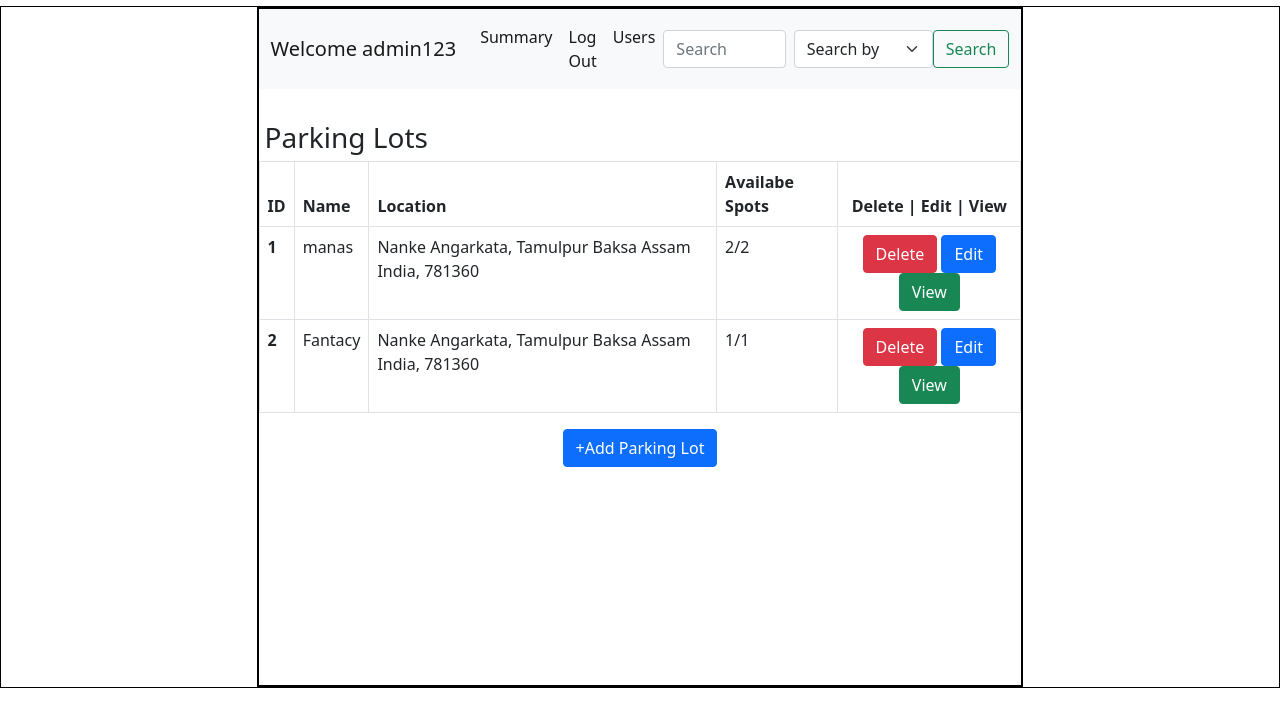
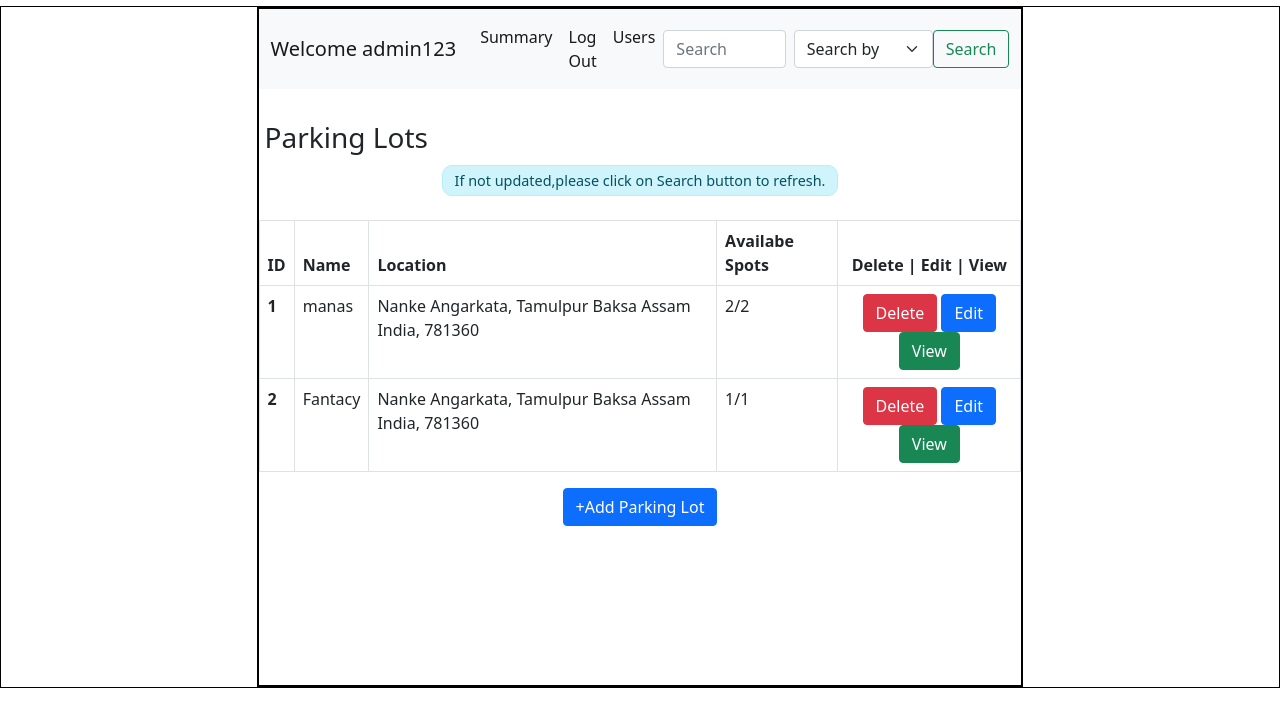
Before and after one commit to 23f2000298/mad1-project, a Flask app: page /admin_dashboard in a window 1280 px wide. Shown: the top 727 px of the page. Run offline with Flask 3, Linux system fonts and the light colour scheme; data comes from the database, SQL or seed files in the repository; both versions use the stored data as it was after the commit.

Commit message:
Last before summit,might be

```diff
--- a/application/contollers.py
+++ b/application/contollers.py
@@ -180,61 +180,6 @@ def view_parkinglot(parkinglot_id):
     return render_template("view_lot.html",this_parkinglot = this_parkinglot,booked_spots_ids = booked_spots_ids,bookings_by_spot = booking_by_spot)
 
 
-# @app.route("/delete_spot/<int:parkinglot_id>/<int:spot_id>",methods = ["GET","POST"])
-# def delete_spot(parkinglot_id,spot_id):
-#     booking = Booking.query.filter_by(lot_id = parkinglot_id,spot_id = spot_id).first()
-#     if booking:
-#         return "<h1>cannot delete this spot because it has booking</h1>"
-#     spot = Booking.query.filter_by(id = spot_id).first()
-#     db.session.delete(spot)
-#     db.session.commit()
-#     return f"Spot {spot_id} deleted successfully"
-
-
-# @app.route("/book/<int:parkinglot_id>/<int:user_id>",methods = ["GET","POST"])
-# def book(parkinglot_id,user_id):
-#     this_parkinglot = ParkingLot.query.filter_by(id = parkinglot_id).first()
-#     this_user = User.query.filter_by(id = user_id).first()
-#     spots = Booking.query.filter_by(lot_id = this_parkinglot.id).all()
-#     if request.method == "GET":
-#         existing_spots = Booking.query.filter_by(lot_id = this_parkinglot.id).count()
-#         next_spot_id = existing_spots + 1
-#         if next_spot_id > this_parkinglot.maximum_spot:
-#             return render_template("sorry all full")
-#         return render_template("book.html",this_parkinglot = this_parkinglot,this_user = this_user,next_spot_id = next_spot_id)
-#     else:
-#         vehicle_no = request.form["vehicle_no"]
-#         spot_id = int(request.form["spot_id"])
-#         lot_id = int(request.form["lot_id"])
-#         user_id = int(request.form["user_id"])
-
-#         existing_booking = Booking.query.filter_by(vehicle_no = vehicle_no,available = False).first()
-
-#         if existing_booking:
-
-#                 return "<h1>vehicle already booked</h1>"
-
-#         booking = Booking(vehicle_no = vehicle_no,spot_id = spot_id,lot_id = lot_id,user_id = user_id,parking_time = datetime.now(),available = False)
-
-#         db.session.add(booking)
-#         db.session.commit()
-#         spots = Booking.query.filter_by(user_id = this_user.id).all()
-#         parkinglots = ParkingLot.query.all()
-#         lot_info = []
-#         for lot in parkinglots:
-#             total_spots = lot.maximum_spot
-#             booked_spots = Booking.query.filter_by(lot_id = lot.id).count()
-#             available_spots = total_spots - booked_spots
-#             lot_info.append({
-#                 "id":lot.id,
-#                 "name":lot.name,
-#                 "address":lot.address,
-#                 "available":available_spots,
-#                 "total":total_spots
-#             })
-#         history = Booking.query.filter(Booking.user_id == this_user.id,Booking.release_time != None).all()  #new
-#         return render_template("user_dashboard.html",this_user = this_user,spots = spots,lot_info = lot_info)
-
 @app.route("/book/<int:parkinglot_id>/<int:user_id>",methods = ["GET","POST"])
 def book(parkinglot_id,user_id):
     this_parkinglot = ParkingLot.query.filter_by(id = parkinglot_id).first()
@@ -301,7 +246,8 @@ def search():
     search_word = request.args.get("search")
     key = request.args.get("key")
     if not search_word or not key:
-        return "<h1>Please provide search word and key</h1>"
+        return """<h1>Please provide search word and key</h1>
+                <a href="/admin_dashboard">back</a>"""
     if key == "name":
         results = ParkingLot.query.filter(ParkingLot.name.ilike(f"%{search_word}%")).all()
 
@@ -310,26 +256,6 @@ def search():
     return render_template("result.html",results = results,key = key)
 
 
-# @app.route("/admin_dashboard")
-# def admin_dashboard():
-#     this_user = User.query.filter_by(type = "admin").first()
-
-#     parkinglots = ParkingLot.query.all()
-
-#     lot_info = []
-#     for lot in parkinglots:
-#         total_spots = lot.maximum_spot
-
-#         booked_spots = Booking.query.filter_by(lot_id = lot.id,release_time = None).count()
-#         available_spots = total_spots - booked_spots
-#         lot_info.append({
-#             "id":lot.id,
-#             "name":lot.name,
-#             "address":lot.address,
-#             "available":available_spots,
-#             "total":total_spots
-#         })
-#     return render_template("admin_dashboard.html",this_user = this_user,lot_info = lot_info)
 
 @app.route("/admin_dashboard")
 def admin_dashboard():
@@ -358,7 +284,8 @@ def search_user():
     search_word = request.args.get("search")
     key = request.args.get("key")
     if not search_word or not key:
-        return "<h1>Please provide search word and key</h1>"
+        return """<h1>Please provide search word and key</h1>
+                <a href="/user_dashboard">back</a>"""
     if key == "name":
         results = ParkingLot.query.filter(ParkingLot.name.ilike(f"%{search_word}%")).all()
 
--- a/templates/admin_dashboard.html
+++ b/templates/admin_dashboard.html
@@ -56,6 +56,11 @@
         </nav>
         <div id = "content">
             <h3 class = "headings">Parking Lots</h3>
+            <div class = "d-flex justify-content-center my-2">
+            <div class = "alert alert-info text-center" role = "alert" style = "padding:4px 12px; font-size:0.9rem;width:fit-content;border-radius:10px;">
+                If not updated,please click on Search button to refresh.
+            </div>
+            </div>
             <div class="table-container">
                 <table class="table table-bordered">
                 <thead>
--- a/templates/user_dashboard.html
+++ b/templates/user_dashboard.html
@@ -31,6 +31,11 @@
           </div>
         </nav>
         <div id = "content">
+            <div class = "d-flex justify-content-center my-2">
+            <div class = "alert alert-info text-center" role = "alert" style = "padding:4px 12px; font-size:0.9rem;width:fit-content;border-radius:10px;">
+                If not updated,please click on Search button to refresh.
+            </div>
+            </div>
             <h3 class = "headings">Your Spots</h3>
             <div class="table">
                 <table class="table border">
```
Also changed, not shown: instance/database.sqlite3, static/user_usage_summary.png.
